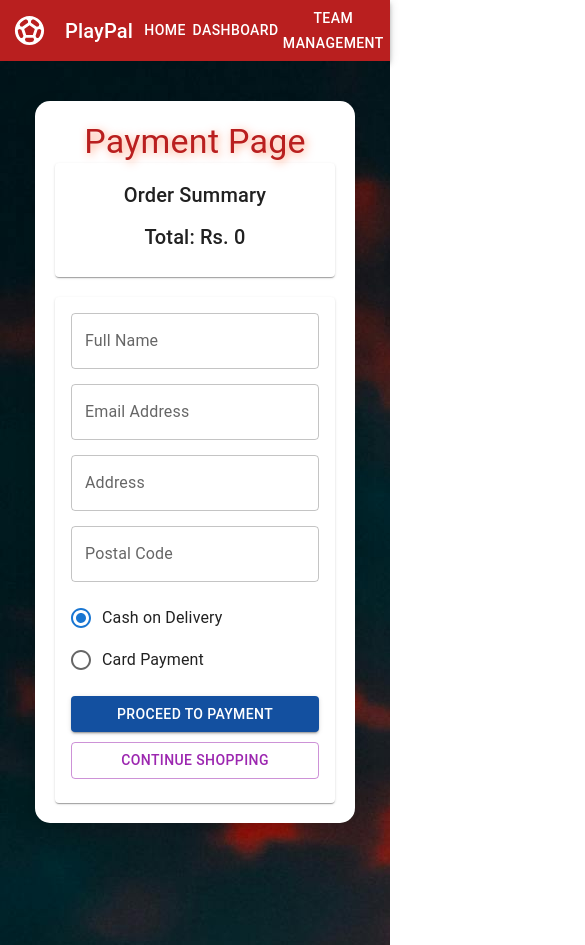
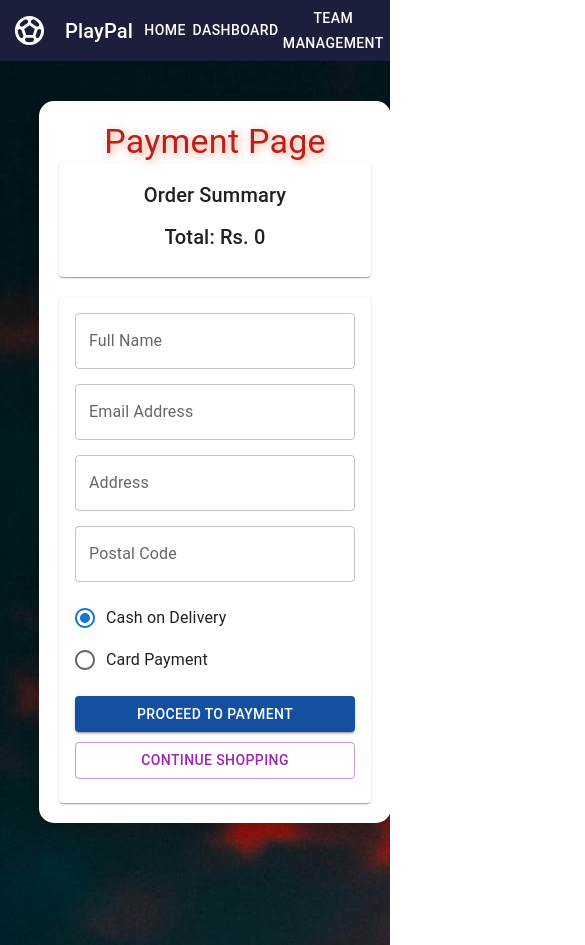
Before and after one commit to Taloo123/web-project, a React (Create React App) app in the folder playpal/: page /Payment in a window 390 px wide. Shown: the top 945 px of the page, 585 px wide, since content can reach past the window. Built offline with nearby package versions, Linux system fonts and the light colour scheme.

Commit message:
Added responsiveness

```diff
--- a/playpal/src/styles/HomePage.css
+++ b/playpal/src/styles/HomePage.css
@@ -2,6 +2,7 @@
     font-family: "Arial", sans-serif;
     background-color: #f4f4f9; /* Light gray for better contrast with sections */
     color: #1b1f3b; /* Deep navy for consistency with the navbar */
+
 }
 
 /* Hero Section */
@@ -16,6 +17,7 @@
     box-shadow: 0px 6px 15px rgba(0, 0, 0, 0.2); /* Soft shadow for depth */
     position: relative; /* Required for overlay */
     overflow: hidden; /* Hides any extra elements */
+
 }
 
 /* Add a dynamic glowing overlay */
--- a/playpal/src/styles/Store.css
+++ b/playpal/src/styles/Store.css
@@ -6,6 +6,7 @@
     color: #ffffff;
     min-height: 100vh;
     padding: 20px;
+    width:100vw;
     display: flex;
     flex-direction: column;
     align-items: center;
@@ -23,7 +24,7 @@
     box-shadow: 0px 8px 20px rgba(0, 0, 0, 0.15);
   }
   .store-content:hover{
-    transform: translateY(-5px) scale(1.01);
+    transform: translateY(-5px) scale(1.0);
     box-shadow: 0px 10px 25px rgba(255, 69, 0, 0.3), 0px 5px 15px rgba(0, 0, 0, 0.1); /* Elevated glow */
     color: #1b1f3b; /* Maintain readability */
   }
@@ -55,18 +56,22 @@
     margin-bottom: 10px;
   }
 
-  /* Cart Container Outside Store */
+ /* Cart Container */
 .cart-container {
   position: fixed;
-    top: 100px;
-    right: 20px;
-    width: 300px;
+  top: 130px;
+  right: 0;
+  width: 100%;
+  max-width: 300px;
+  padding: 20px;
   background: #ffffff;
-    padding: 20px;
   border-radius: 15px;
   box-shadow: 0px 8px 20px rgba(0, 0, 0, 0.15);
   z-index: 100;
+  overflow-y: auto;
 }
+
+
 
   /* Cart Item */
   .cart-item {
@@ -119,3 +124,21 @@
     background: #bb1d01;
     translate: scale(1.05);
   }
+
+/* Adjustments for small screens */
+@media (max-width: 600px) {
+  .cart-container {
+    width: 90%; /* Reduce width for small screens */
+    max-width: none; /* Remove max width constraint */
+    left: 5%; /* Center horizontally */
+    top: 80px; /* Adjust top position for better view */
+  }
+
+  .total-price {
+    font-size: 1rem; /* Adjust text size for small screens */
+  }
+
+  .str-btn {
+    font-size: 0.9rem; /* Adjust button size */
+  }
+}
--- a/playpal/src/styles/dashboard.css
+++ b/playpal/src/styles/dashboard.css
@@ -12,6 +12,7 @@
     justify-content: flex-start;
     position: relative;
     overflow: hidden;
+
   }
 
   /* Animated Glow Overlay */
--- a/playpal/src/styles/matchScheduler.css
+++ b/playpal/src/styles/matchScheduler.css
@@ -7,6 +7,7 @@
     background-image: url('../../images/pexels-unknown6user-1657332.jpg');
     color: #ffffff;
     padding: 20px;
+    width:100vw;
     display: flex;
     flex-direction: column;
     align-items: center;
--- a/playpal/src/styles/navbar.css
+++ b/playpal/src/styles/navbar.css
@@ -1,15 +1,26 @@
+/* General reset */
+html, body {
+  margin: 0;
+  padding: 0;
+  width: 100%;
+  overflow-x: hidden; /* Prevent horizontal scrolling */
+  box-sizing: border-box;
+}
+
 /* Navbar styling */
 .navbar {
-    background-color: #1b1f3b; /* Deep navy blue for the base */
-    box-shadow: 0px 4px 10px rgba(0, 0, 0, 0.3); /* Soft shadow for depth */
-    position: relative;
-    transition: background-color 0.5s ease, box-shadow 0.3s ease;
+  width: 100%; /* Ensure full width */
+
+  background-color: #1b1f3b !important; /* Deep navy blue for the base */
+  box-shadow: 0px 4px 10px rgba(0, 0, 0, 0.3) !important; /* Soft shadow for depth */
+  position: relative !important;
+  transition: background-color 0.5s ease, box-shadow 0.3s ease !important;
 }
 
 /* Vibrant hover effect on the whole navbar */
 .navbar:hover {
-    background-color: #b91f1f; /* Glowing orange on hover */
-    box-shadow: 0px 0px 30px rgba(255, 69, 0, 1), 0px 0px 60px rgba(255, 69, 0, 0.8); /* Super glowing shadow */
+  background-color: #b91f1f !important; /* Glowing orange on hover */
+  box-shadow: 0px 0px 30px rgba(255, 69, 0, 1), 0px 0px 60px rgba(255, 69, 0, 0.8) !important; /* Super glowing shadow */
 }
 
 /* Navbar links styling */
@@ -40,3 +51,43 @@
   transform: scale(0.95); /* Shrinks on click for feedback */
   box-shadow: 0px 0px 10px rgba(255, 69, 0, 0.7); /* Subtle glow when clicked */
 }
+/* Navbar responsiveness */
+@media (max-width: 600px) {
+  .navbar {
+    flex-direction: column;
+    text-align: center;
+  }
+
+  .nav-links {
+    display: none; /* Hide links for small screens */
+  }
+
+  .drawer-links {
+    padding: 20px;
+    background-color: #1b1f3b; /* Same as the navbar color */
+  }
+
+  .drawer-links .MuiListItemText-root {
+    text-align: center;
+    color: #ffffff; /* White text in drawer */
+  }
+
+  .drawer-links .MuiListItem-root {
+    border-bottom: 1px solid rgba(255, 255, 255, 0.2); /* Separator between items */
+  }
+
+  .drawer-links .MuiListItem-root:hover {
+    background-color: rgba(255, 69, 0, 0.2); /* Light orange hover */
+  }
+}
+
+/* For medium screens and above */
+@media (min-width: 601px) {
+  .nav-links {
+    display: flex; /* Show links for larger screens */
+  }
+
+  .drawer-links {
+    display: none; /* Hide the drawer */
+  }
+}
--- a/playpal/src/styles/payment.css
+++ b/playpal/src/styles/payment.css
@@ -7,6 +7,7 @@
     min-height: 100vh;
     padding: 20px;
     display: flex;
+    width:100vw;
     flex-direction: column;
     align-items: center;
     justify-content: flex-start;
--- a/playpal/src/styles/signin.css
+++ b/playpal/src/styles/signin.css
@@ -1,6 +1,7 @@
 /* Outer Container for Fullscreen Layout */
 .signin-page-container {
     height: 100vh;
+    width:100vw;
     display: flex;
     align-items: center;
     justify-content: center;
--- a/playpal/src/styles/signup.css
+++ b/playpal/src/styles/signup.css
@@ -1,6 +1,7 @@
 /* Outer Container for Fullscreen Layout */
 .signup-page-container {
     height: 100vh;
+    width:100vw;
     display: flex;
     align-items: center;
     justify-content: center;
@@ -15,10 +16,11 @@
     align-items: center;
     justify-content: center;
     background-color: rgba(255, 255, 255, 0.8); /* Semi-transparent white background */
-    padding: 40px;
+    padding: 30px;
     border-radius: 8px;
     box-shadow: 0px 4px 10px rgba(0, 0, 0, 0.1);
     width: 100%;
+    height:85%;
     max-width: 400px;
   }
 
--- a/playpal/src/styles/stat_reports.css
+++ b/playpal/src/styles/stat_reports.css
@@ -6,6 +6,7 @@
   color: #ffffff;
   min-height: 100vh;
   padding: 20px;
+  width:100vw;
   display: flex;
   flex-direction: column;
   align-items: center;
--- a/playpal/src/styles/teamManagement.css
+++ b/playpal/src/styles/teamManagement.css
@@ -6,6 +6,7 @@
     color: #ffffff;
     min-height: 100vh;
     padding: 20px;
+    width:100vw;
     display: flex;
     flex-direction: column;
     align-items: center;
```
Lines whose indentation alone changed are shown as unchanged.
